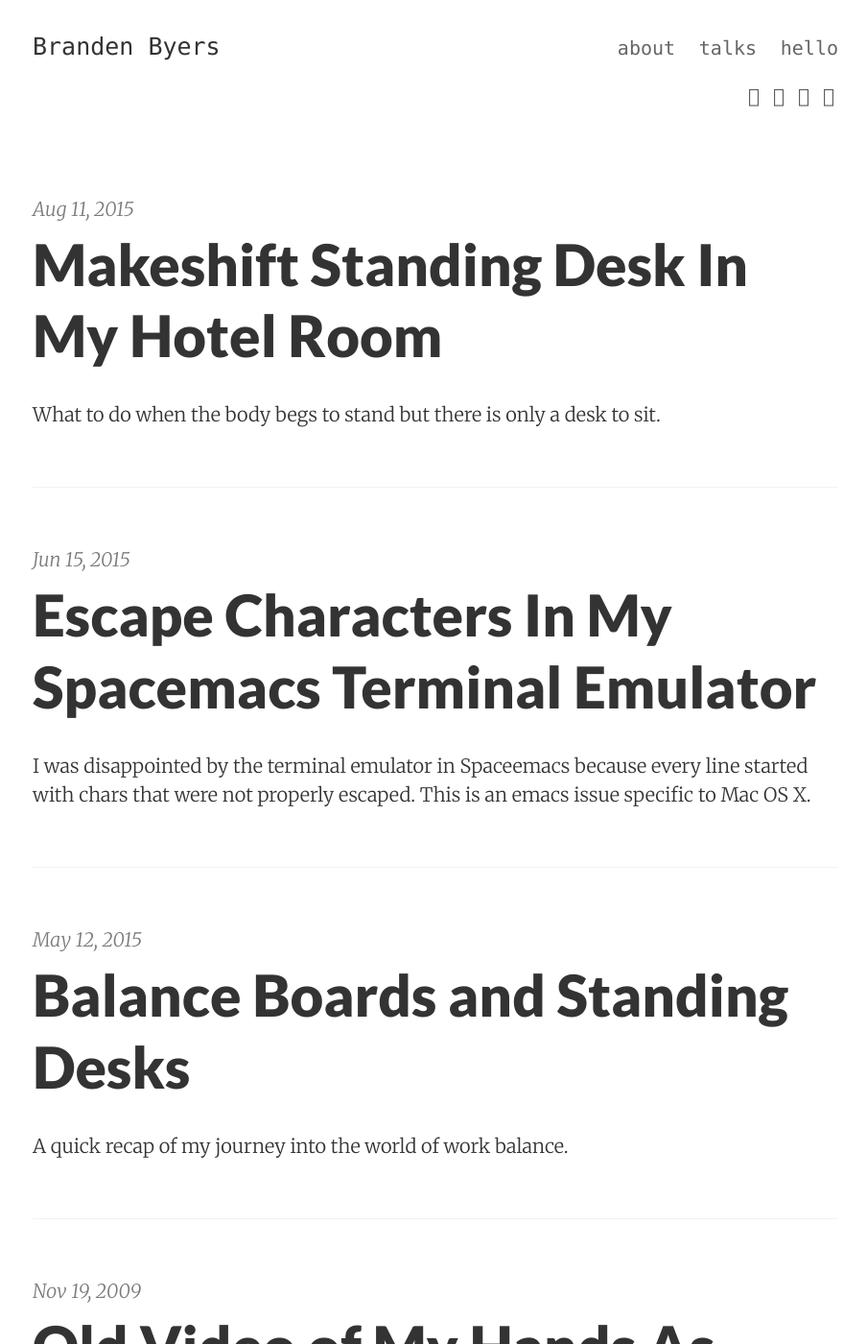
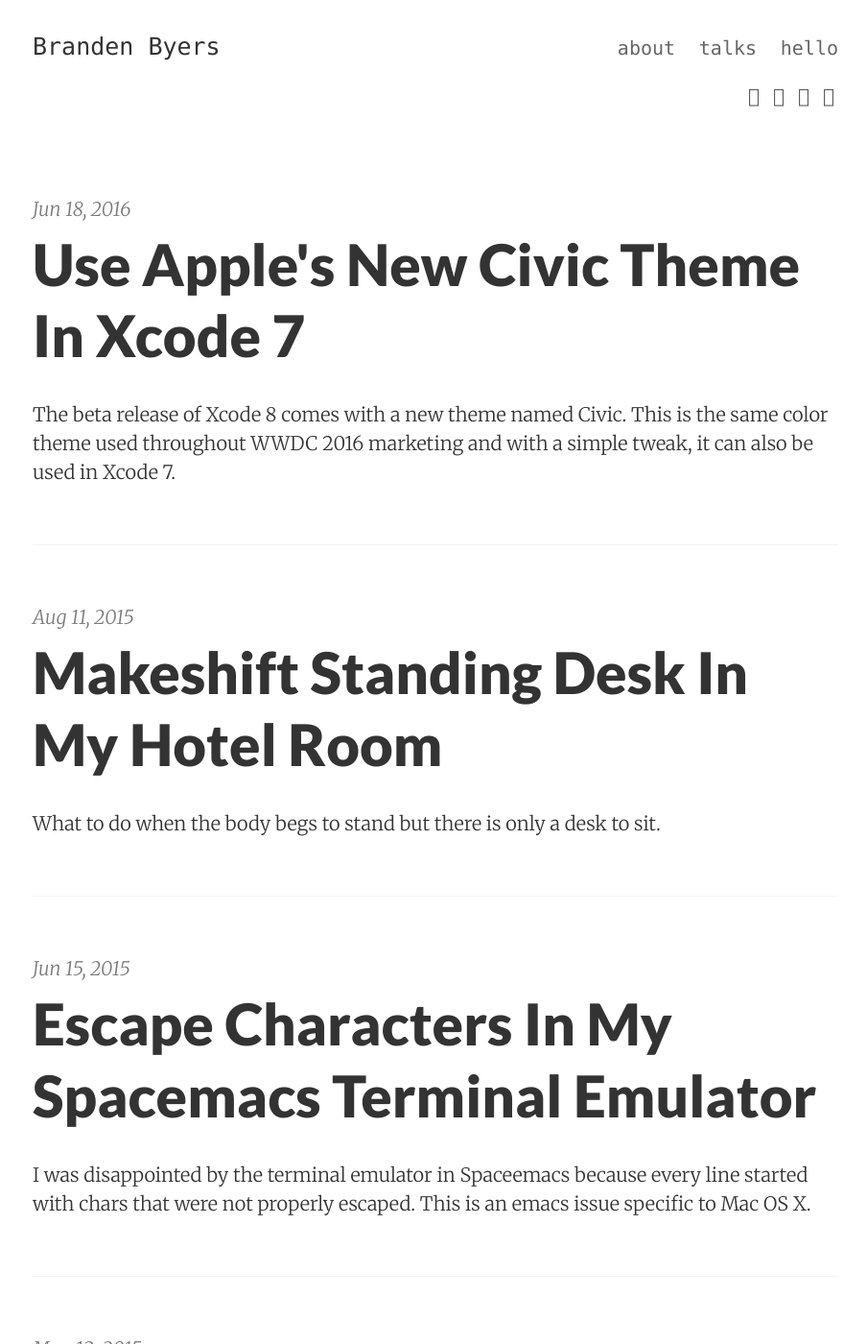
Before and after one commit to brandenbyers/brandenbyers-pages-archived, a Jekyll site: the page built from index.html, in a window 1280 px wide and 1400 px high. Shown: the whole window at 96% size, without its empty margins (186-1090 px from the left). Built offline with Jekyll 4.4.1, drawn with Linux system fonts in a browser that asks for light colours; nearby versions of some CDN libraries; the list of posts is cut into pages by our own code; comment, search, counter and statistics services are not loaded; some of the changed text lies outside the part shown.

Commit message:
Add civic theme post

```diff
--- /dev/null
+++ b/_posts/2016-06-18-civic-theme-in-xcode-7.md
@@ -0,0 +1,13 @@
+---
+layout:     post
+title:      "Use Apple's New Civic Theme In Xcode 7"
+date:       2016-06-18 12:59:00
+summary:    The beta release of Xcode 8 comes with a new theme named Civic. This is the same color theme used throughout WWDC 2016 marketing and with a simple tweak, it can also be used in Xcode 7.
+categories: development
+---
+
+If you want the new Xcode 8 beta theme for use in Xcode 7, navigate to `~/Library/Developer/Xcode/UserData/FontAndColorThemes/` and copy/rename `Civic.xccolortheme` to `Civic.dvtcolortheme`.
+
+I really like this new color theme and am going to use it as a replacement for my long time favorite Solarized Dark theme. I'm even going to try the new SF Mono font instead of Source Code Pro.
+
+Now all I need is for Apple to release a dark mode for Xcode. I don't like having so much white UI in an otherwise dark editor. The best I can do for now is invert the colors in macOS (and use a light color theme).
```
Also changed, not shown: _posts/2015-08-11-makeshift-standing-desk-in-hotel.md (+1 -1 lines).
